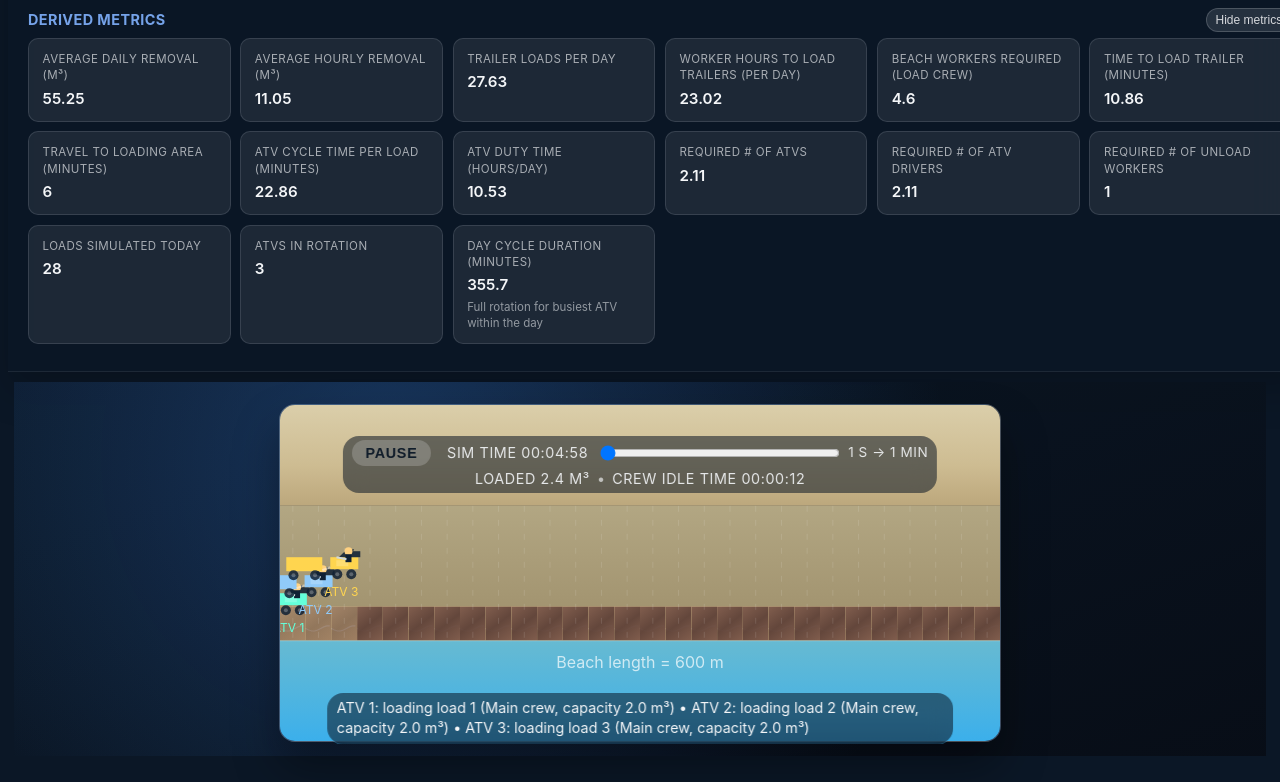
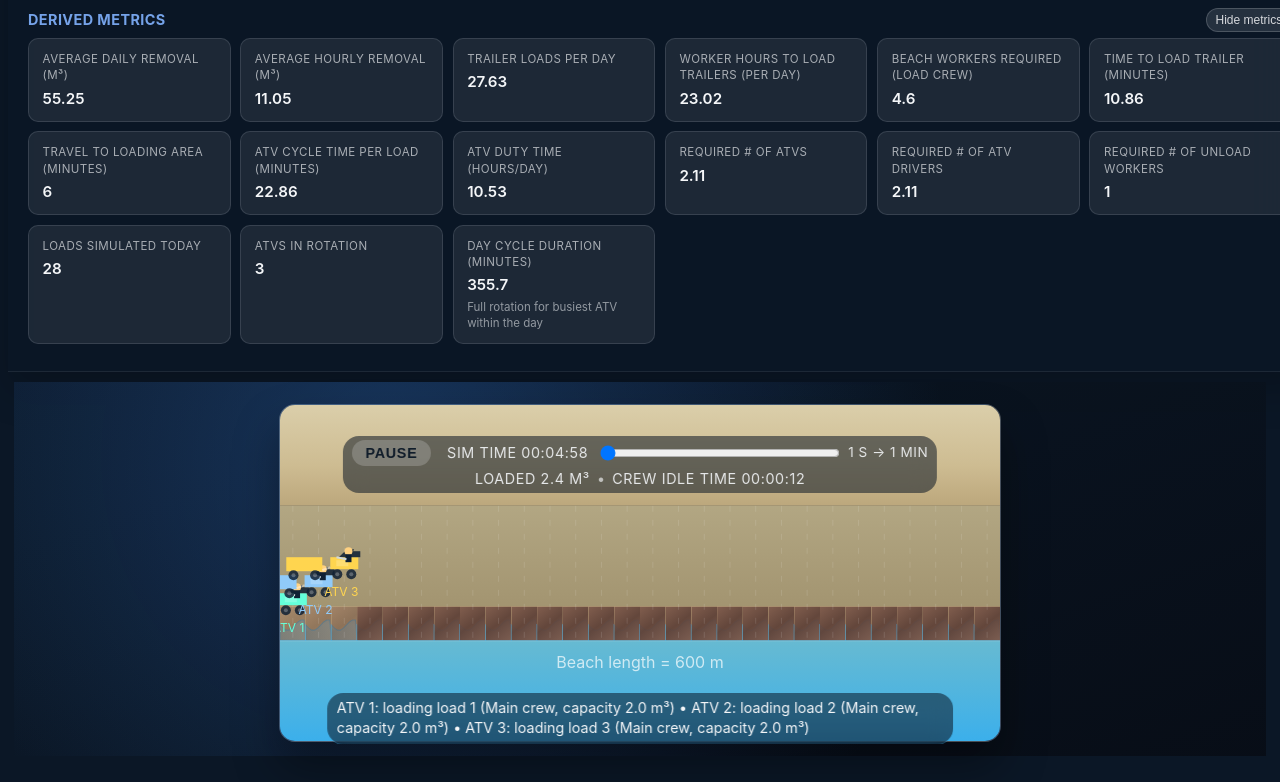
Before and after one commit to alexmalison/hmb-sargassum-beach-cleaning-viz, a website built with Vite: page index.html in a window 1280 px wide. Shown: the part 416-1198 px from the top of the page. Built offline with nearby package versions, Linux system fonts and the light colour scheme.

Commit message:
Render aqua wave fills beneath sargassum band

```diff
--- a/src/main.js
+++ b/src/main.js
@@ -1032,21 +1032,28 @@ function createAnimator(canvas, timeLabel, loadedLabel, idleLabel, detailsLabel)
       ctx.fillStyle = beachGrad;
       ctx.fillRect(xStart, sargassumTop, xEnd - xStart, sargassumHeight);
 
-      const waveBase = sargassumTop + sargassumHeight * 0.65;
-      const waveAmplitude = sargassumHeight * 0.08;
-      const waveLength = Math.max(30, (xEnd - xStart) / 5);
-
-      ctx.strokeStyle = 'rgba(255, 255, 255, 0.45)';
-      ctx.lineWidth = 1.2;
+      const waveTop = sargassumTop + sargassumHeight * 0.55;
+      const waveBottom = Math.min(beachBottom, waveTop + sargassumHeight * 0.45);
+      const waveAmplitude = Math.max(2, (waveBottom - waveTop) * 0.35);
+      const waveLength = Math.max(30, (xEnd - xStart) / 4);
+
       ctx.beginPath();
+      ctx.moveTo(xStart, waveBottom);
       for (let x = xStart; x <= xEnd; x += 3) {
-        const y = waveBase + Math.sin((x - xStart) / waveLength * Math.PI * 2) * waveAmplitude;
-        if (x === xStart) {
-          ctx.moveTo(x, y);
-        } else {
-          ctx.lineTo(x, y);
-        }
-      }
+        const y = waveTop + Math.sin((x - xStart) / waveLength * Math.PI * 2) * waveAmplitude;
+        ctx.lineTo(x, y);
+      }
+      ctx.lineTo(xEnd, waveBottom);
+      ctx.closePath();
+
+      const waveFill = ctx.createLinearGradient(0, waveTop, 0, waveBottom);
+      waveFill.addColorStop(0, 'rgba(142, 226, 255, 0.55)');
+      waveFill.addColorStop(1, 'rgba(64, 191, 255, 0.4)');
+      ctx.fillStyle = waveFill;
+      ctx.fill();
+
+      ctx.strokeStyle = 'rgba(64, 191, 255, 0.65)';
+      ctx.lineWidth = 1.1;
       ctx.stroke();
       ctx.restore();
 
```
Also changed, not shown: dist/assets/index-D2NQQJgT.js (added), dist/index.html.
